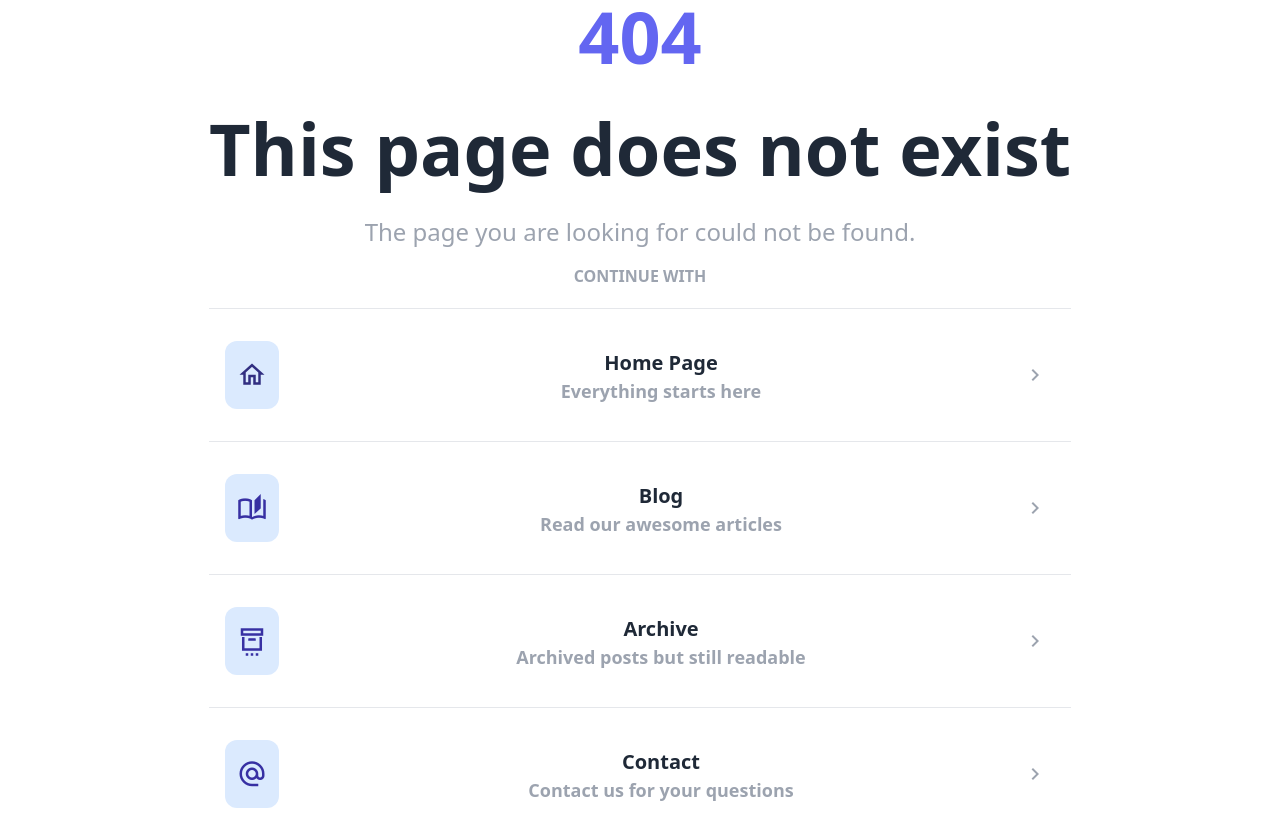
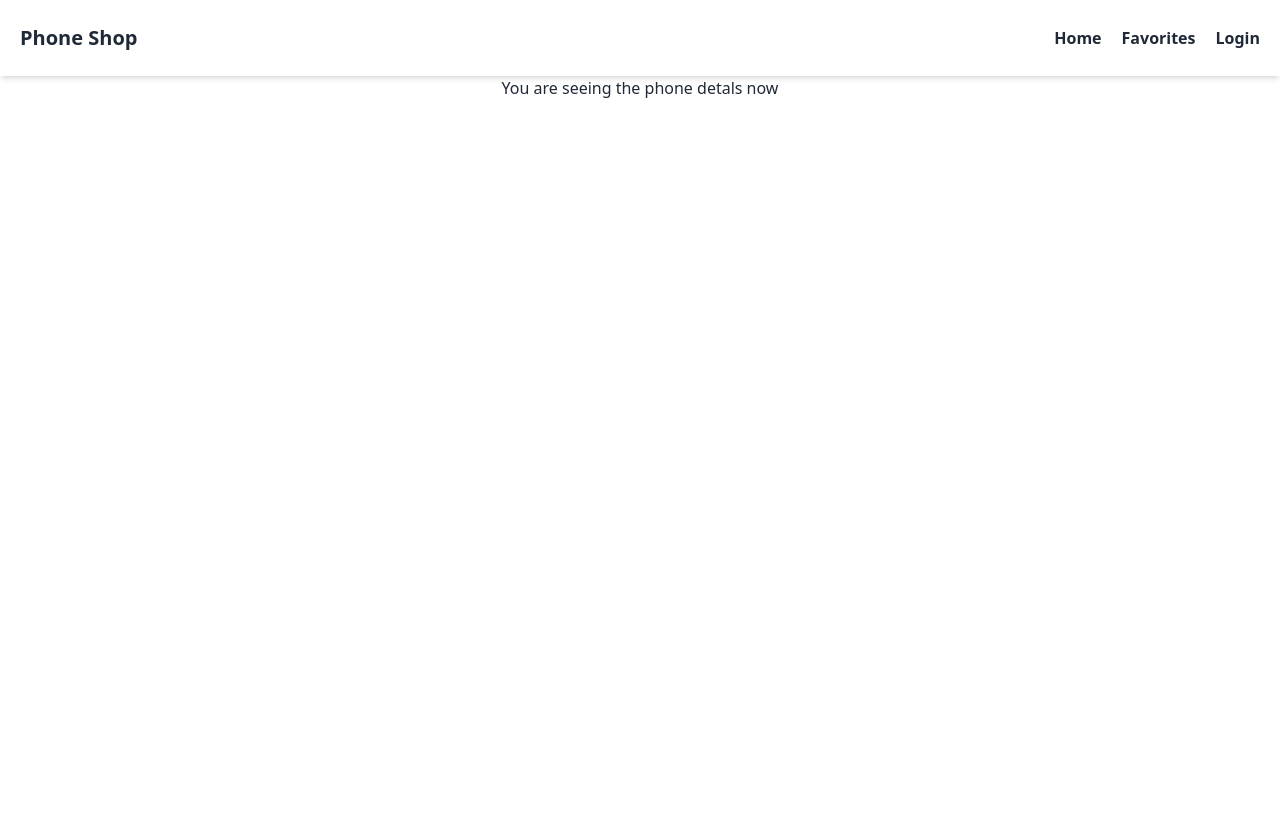
Before and after one commit to omarjafor/Phone-Collection-ReactRouter, a React (Vite) app: page /phones/1 in a window 1280 px wide. After the commit the page ends 800 px from the top, so only its background shows below. Built offline with nearby package versions, Linux system fonts and the light colour scheme.

Commit message:
route updated

```diff
--- /dev/null
+++ b/src/Components/Phones/PhonesDetails.jsx
@@ -0,0 +1,9 @@
+const PhonesDetails = () => {
+    return (
+        <div>
+            <h1>You are seeing the phone detals now</h1>
+        </div>
+    );
+};
+
+export default PhonesDetails;
--- a/src/Router/Route.jsx
+++ b/src/Router/Route.jsx
@@ -4,6 +4,7 @@ import Home from "../Pages/Home/Home";
 import Favorites from "../Pages/Favorites/Favorites";
 import Login from "../Pages/Login/Login";
 import ErrorPage from "../Pages/ErrorPage/ErrorPage";
+import PhonesDetails from "../Components/Phones/PhonesDetails";
 
 const myCreatedRoute = createBrowserRouter([
     {
@@ -23,6 +24,10 @@ const myCreatedRoute = createBrowserRouter([
             {
                 path: 'login',
                 element: <Login></Login>
+            },
+            {
+                path: 'phones/:id',
+                element: <PhonesDetails></PhonesDetails>
             }
         ]
     }
```
